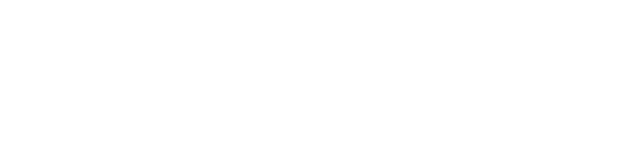
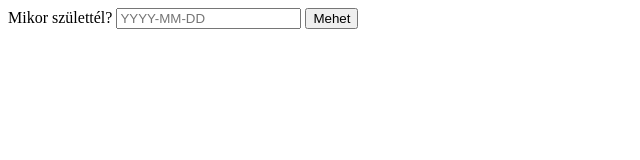
Before and after one commit to Zsolti145/JSbasics, a plain HTML site: page index.html in a window 1280 px wide. Shown: the whole page, without its empty margins (0-640 px from the left). Drawn offline with Linux system fonts and the light colour scheme.

Commit message:
Feat: Add form

```diff
--- a/index.html
+++ b/index.html
@@ -4,7 +4,14 @@
     <meta charset="UTF-8" />
     <meta http-equiv="X-UA-Compatible" content="IE=edge" />
     <meta name="viewport" content="width=device-width, initial-scale=1.0" />
+    <script src="script.js"></script>
     <title>JavaScript gyakorlás</title>
   </head>
-  <body></body>
+  <body>
+    <form action="">
+      <label for="born">Mikor születtél?</label>
+      <input type="text" id="born" placeholder="YYYY-MM-DD" />
+      <button>Mehet</button>
+    </form>
+  </body>
 </html>
```
